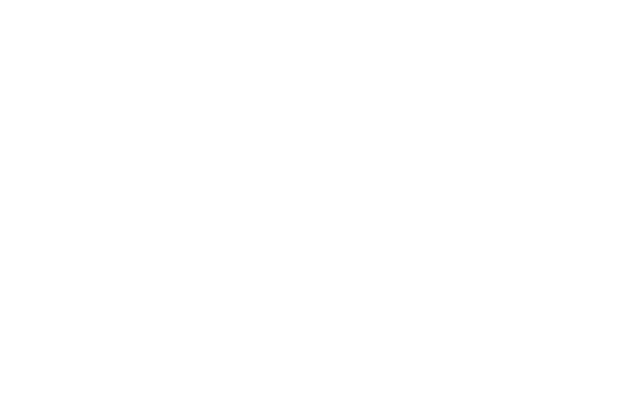
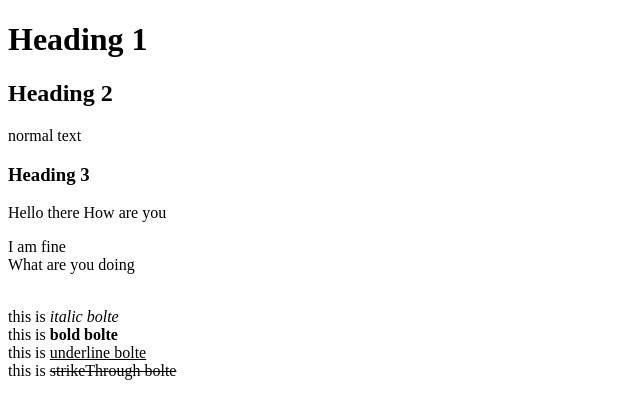
Before and after one commit to JacKtheRiPPeR621/HTML, a plain HTML site: page index.html in a window 1280 px wide. Shown: the whole page, without its empty margins (0-640 px from the left). Drawn offline with Linux system fonts and the light colour scheme.

Commit message:
some changes

```diff
--- a/index.html
+++ b/index.html
@@ -7,6 +7,27 @@
     <title>Document</title>
 </head>
 <body>
-
+   <h1>Heading 1</h1>
+   <h2>Heading 2</h2>
+   normal text
+   <h3>Heading 3</h3>
+   <p>
+       Hello there
+       How are you
+   </p>
+   <p>
+       I am fine
+       <br>
+       What are you doing
+   </p>
+   <br>
+   this is <i>italic bolte</i>
+   <br>
+   this is <b>bold bolte</b>
+   <br>
+   this is <u>underline bolte</u>
+   <br>
+   this is <s>strikeThrough bolte</s>
+   <br>
 </body>
 </html>
```
